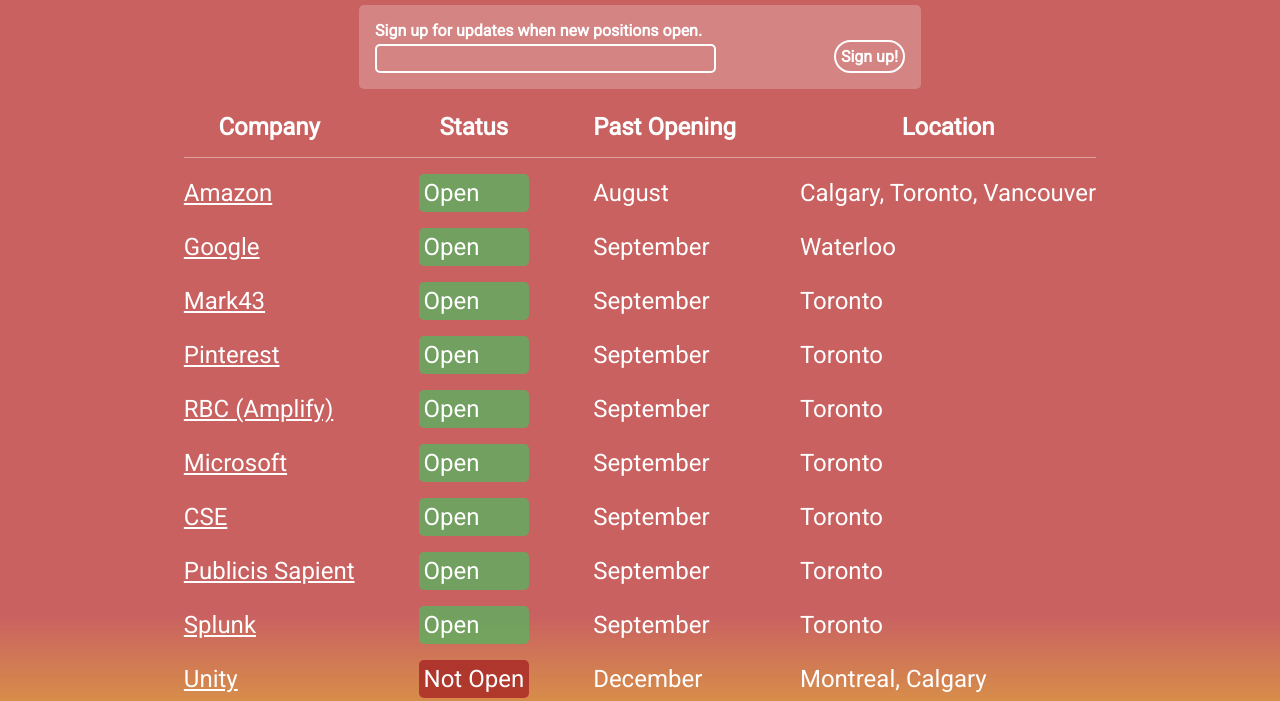
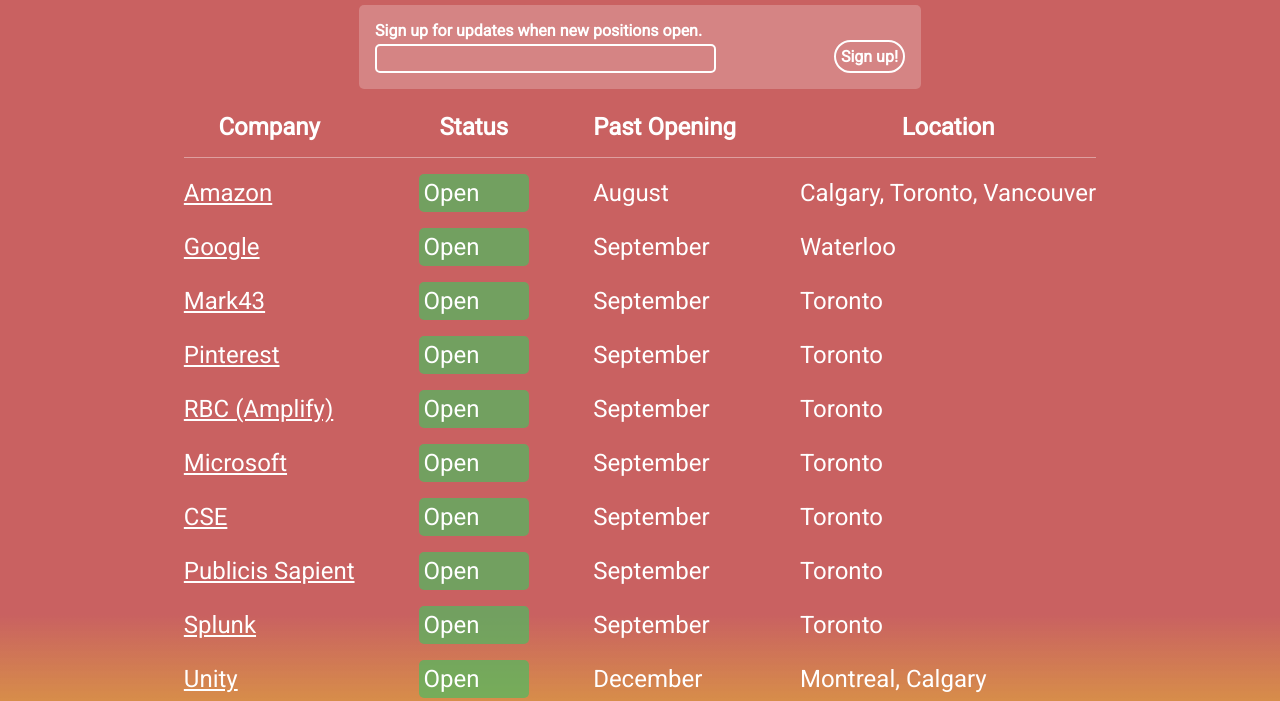
Before and after one commit to jackpeplinski/canadian-software-intern, a Gatsby site: page / in a window 1280 px wide. Shown: the part 99-800 px from the top of the page. Built offline with nearby package versions, Linux system fonts and the light colour scheme; Gatsby itself is replaced by a stand-in of ours.

Commit message:
Unity open

```diff
--- a/src/data.js
+++ b/src/data.js
@@ -64,7 +64,7 @@
   },
   {
     company: "Unity",
-    status: "Not Open",
+    status: "Open",
     pastOpening: "December",
     location: "Montreal, Calgary",
     url: "https://careers.unity.com/university"
```
